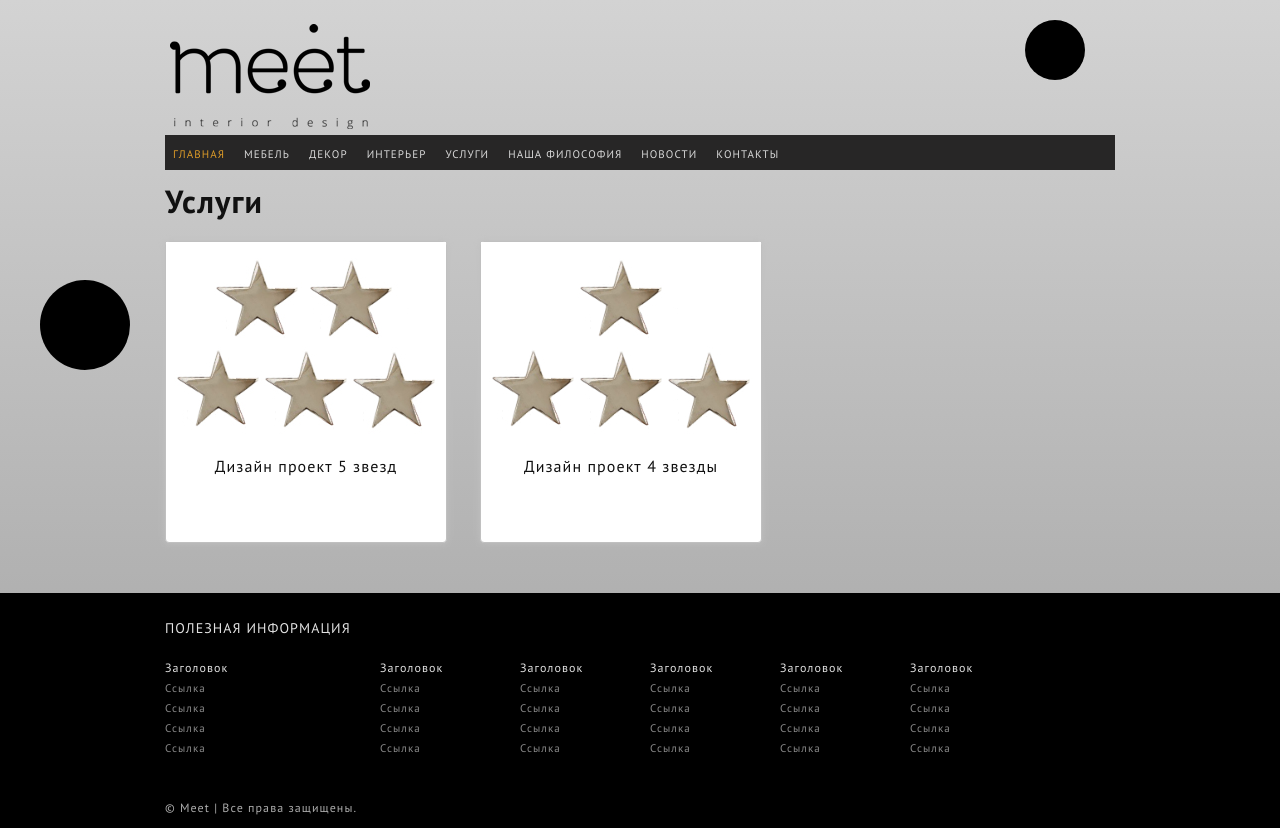
After one commit to larek/meet-studio, a Yii app: template basic/views/site/service.php in a window 1280 px wide. The commit adds this page. Run offline with PHP 8.4 and a stand-in for Yii, Linux system fonts and the light colour scheme; the template is opened without the code that fills it, so the values that code supplies are empty; some libraries are stand-ins or nearby versions.

Commit message:
service page

```diff
--- a/basic/config/web.php
+++ b/basic/config/web.php
@@ -83,6 +83,7 @@ $config = [
                 'category/<id>' => 'site/category',
                 'catalog' => 'site/catalog',
                 'callback' => 'site/callback',
+                'service' => 'site/service',
                 'product/<id>' => 'site/product',
                 'pages/<id>' => 'site/pages',
                 'admin/product/search/<id>' => 'admin/product/index',
--- a/basic/controllers/SiteController.php
+++ b/basic/controllers/SiteController.php
@@ -72,6 +72,10 @@ class SiteController extends Controller
                 'model' => $model,
             ]);
         }
+    }
+
+    public function actionService(){
+        return $this->render('service');
     }
 
     public function actionLogout()
--- a/basic/views/layouts/main.php
+++ b/basic/views/layouts/main.php
@@ -43,7 +43,7 @@ AppAsset::register($this);
            <li><a href="#">Мебель</a></li>
            <li><a href="#">Декор</a></li>
            <li><?= Html::a('Интерьер',['projects/index'],['class' => 'dropdown','id'=>'1']);?></li>
-           <li><a href="#">Услуги</a></li>
+           <li><a href="/service">Услуги</a></li>
            <li><a href="#">Наша философия</a></li>
            <li><a href="#">Новости</a></li>
            <li><?= Html::a('Контакты',['site/contact'])?></li>
--- /dev/null
+++ b/basic/views/site/service.php
@@ -0,0 +1,33 @@
+<?php
+
+use yii\helpers\Html;
+use yii\widgets\ListView;
+
+/* @var $this yii\web\View */
+/* @var $searchModel app\models\ProjectsSearch */
+/* @var $dataProvider yii\data\ActiveDataProvider */
+
+$this->title = 'Услуги';
+?>
+<h1>Услуги</h1>
+<section class="mainwrapper clearfix">
+    <div class="clear" style="margin-bottom:30px;"></div>
+<section id="projects">
+
+<div class="imageblock" onclick="window.location = '/service/5'">
+	<div class="singleimage">
+		<img width="300" height="200" oncontextmenu="return false;" src="/images/meet-stars-5.jpg" class="attachment-gallery wp-post-image">
+	</div>
+	<div class="afterpicture">Дизайн проект 5 звезд</div>
+</div>
+<div class="imageblock" onclick="window.location = '/service/4'">
+	<div class="singleimage">
+		<img width="300" height="200" oncontextmenu="return false;" src="/images/meet-stars-4.jpg" class="attachment-gallery wp-post-image">
+	</div>
+	<div class="afterpicture">Дизайн проект 4 звезды</div>
+</div>
+
+
+			<div class="clear"></div>
+		</section>
+</section>
```
Also changed, not shown: images/meet-stars-3.jpg (added), images/meet-stars-4.jpg (added), images/meet-stars-5.jpg (added).
